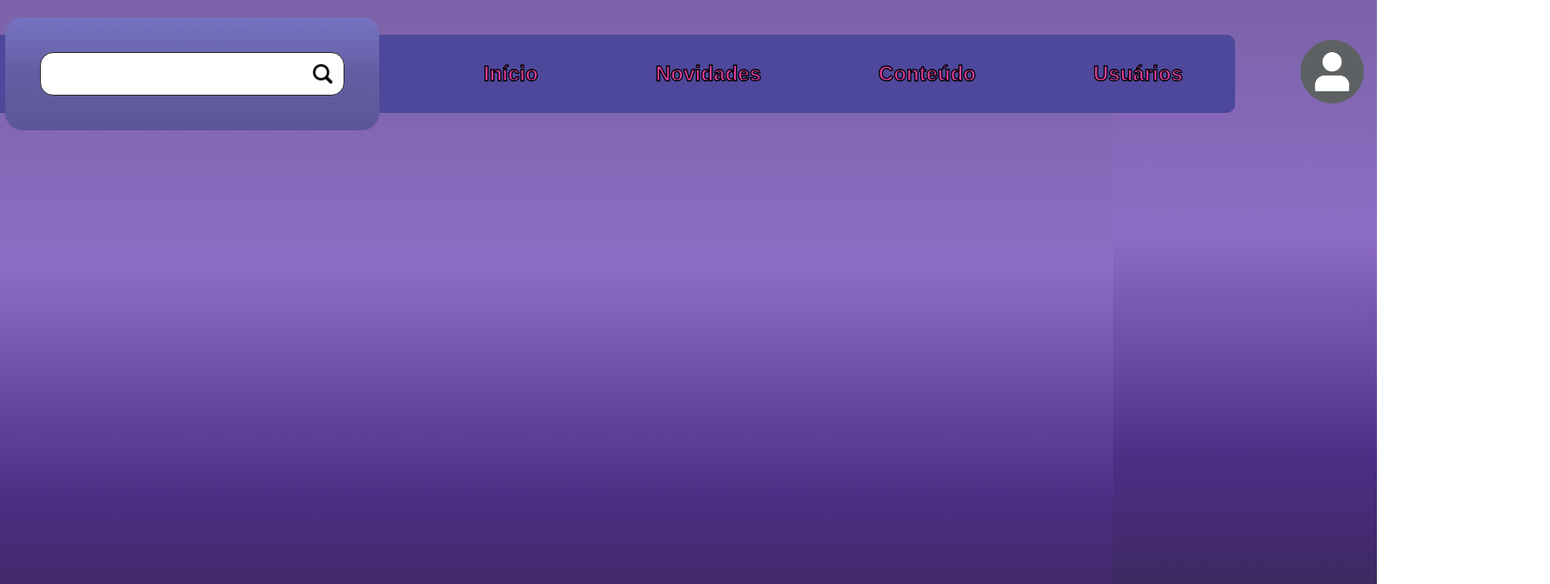
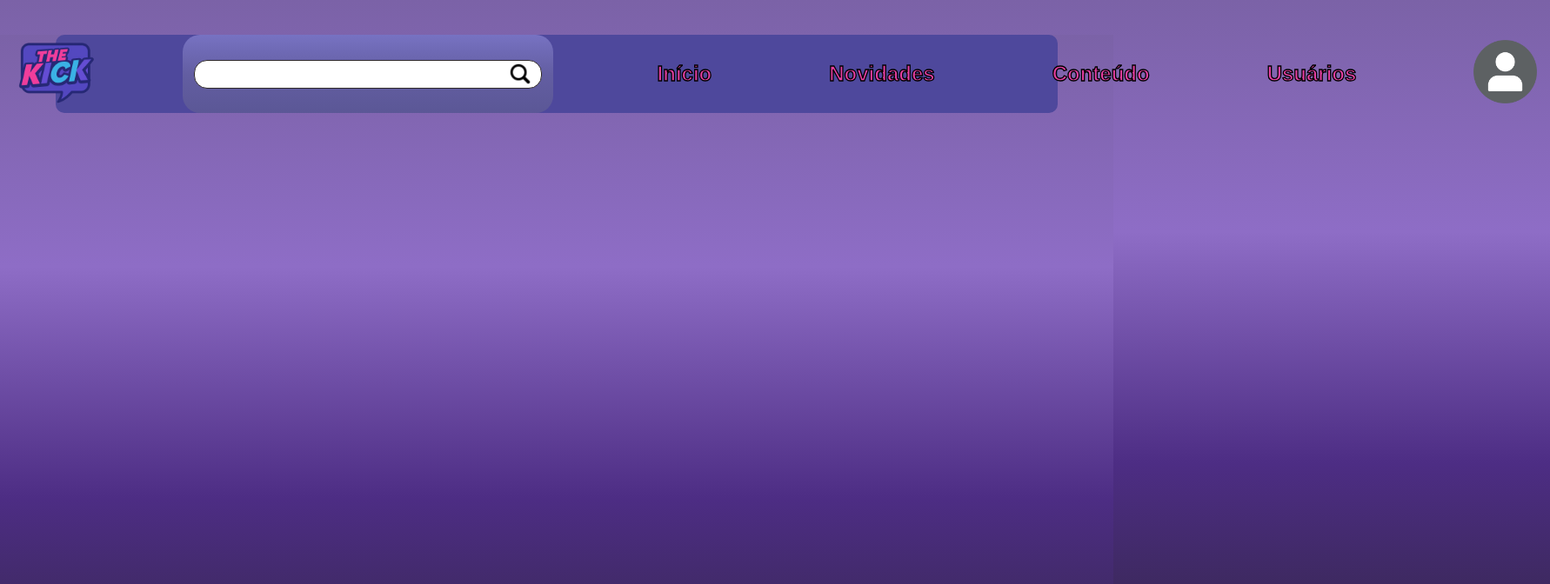
Before and after one commit to yaaasminnscotti/Thekick.com-, a React (Vite) app: page / in a window 1280 px wide. Shown: the top 672 px of the page at 87% size, 1782 px wide, since content can reach past the window. Built offline with nearby package versions, Linux system fonts and the light colour scheme; a web font is replaced by a local one.

Commit message:
Update Cabeçalho

```diff
--- a/src/pages/Cabecalho/cabecalho.css
+++ b/src/pages/Cabecalho/cabecalho.css
@@ -23,7 +23,7 @@
 .menu {
     display: flex;
     background-color: #4e489c;
-    width: 1560px;
+    width: 90%;
     height: 90px;
     gap: 100px;
     border-radius: 10px ;
@@ -52,14 +52,16 @@
   position: relative;
   display: flex;
   align-items: center;
+  height: 10px;
+  background-color: rgba(119, 114, 194);
 }
 
 .pesquisar__input {
-  width: 350px;
-  padding: 15px 20px;
+  width: 400px;
+  padding: 7px 20px;
   border-radius: 15px;
   border: 1.8px solid #302a2a;
-  font-size: 16px;
+  font-size: 15px;
 }
 
 .pesquisar__input:hover{
@@ -85,10 +87,6 @@ p, a{
     -webkit-text-stroke-width: 1.3px;
   -webkit-text-stroke-color: #000000;
 }
-
-/* ...existing code... */
-
-/* ...existing code... */
 
 @media (max-width: 1200px) {
   .menu {
```
